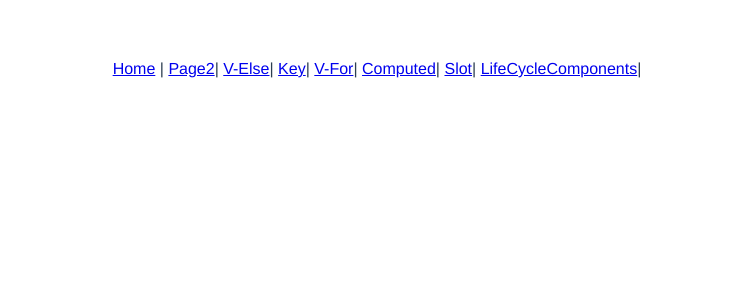
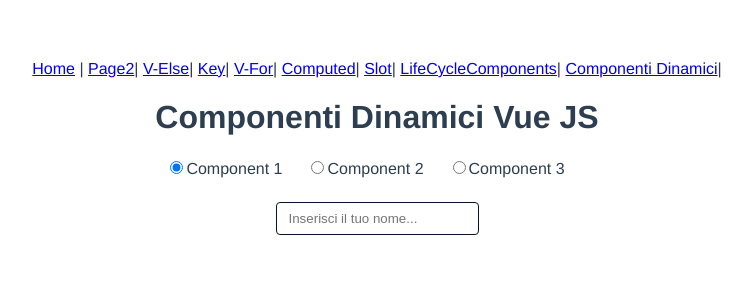
Before and after one commit to AlessandroZara/TeoriaVueJs, a Vue app: page /componenti-dinamici in a window 1280 px wide. Shown: the top 300 px of the page, without its empty margins (263-1015 px from the left). Built offline with nearby package versions, Linux system fonts and the light colour scheme.

Commit message:
upload new code and explanations as a comment

```diff
--- a/src/App.vue
+++ b/src/App.vue
@@ -8,6 +8,7 @@
        <router-link to="/computed">Computed</router-link>|
        <router-link to="/slot">Slot</router-link>|
        <router-link to="/lifecycle-components">LifeCycleComponents</router-link>|
+       <router-link to="/componenti-dinamici">Componenti Dinamici</router-link>|
       <router-view />
   </div>
 
--- /dev/null
+++ b/src/components/Component2.vue
@@ -0,0 +1,25 @@
+<template>
+  <div>
+    <p>Component 2</p>
+  </div>
+</template>
+<script>
+export default {
+  mounted() {
+    console.log("About has been mounted");
+  },
+  activated() {
+      // Il metodo viene invocato quando il componente viene attivato ed è quindi visibile
+    console.log("About has been activated");
+  },
+  deactivated() {
+     // Il metodo è eseguito quando il componente viene disattivato per cedere posto ad un altro componente.
+    console.log("About has been deactivated");
+  },
+};
+
+</script>
+
+<style>
+
+</style>
--- /dev/null
+++ b/src/components/Component3.vue
@@ -0,0 +1,25 @@
+<template>
+  <div>
+    <p>Component 3</p>
+  </div>
+</template>
+
+<script>
+export default {
+  mounted() {
+    console.log("About has been mounted");
+  },
+  activated() {
+      // Il metodo viene invocato quando il componente viene attivato ed è quindi visibile
+    console.log("About has been activated");
+  },
+  deactivated() {
+       // Il metodo è eseguito quando il componente viene disattivato per cedere posto ad un altro componente.
+    console.log("About has been deactivated");
+  },
+};
+</script>
+
+<style>
+
+</style>
--- /dev/null
+++ b/src/components/ComponentProva.vue
@@ -0,0 +1,27 @@
+<template>
+  <div>
+    <input type="text" placeholder="Inserisci il tuo nome...">
+  </div>
+</template>
+
+<script>
+export default {
+ name:'',
+ data() {
+   return {
+
+   }
+  },
+ methods:{
+
+  },
+}
+</script>
+
+<style scoped>
+input[type="text"] {
+  border: 1px solid hsl(213, 87%, 9%);
+  border-radius: 4px;
+  padding: 8px 12px;
+}
+</style>
--- a/src/route/route.js
+++ b/src/route/route.js
@@ -6,7 +6,8 @@ import Key from "../views/Key.vue";
 import VFor from "../views/V-For.vue";
 import Computed from '../views/Computed.vue';
 import Slot from '../views/Slot.vue'
-import LifeCicleComponents from '../views/LifieCylcleComponents.vue'
+import LifeCicleComponents from '../views/LifieCylcleComponents.vue';
+import ComponentiDinamici from '../views/ComponentiDinamici.vue'
 
 
 
@@ -51,6 +52,11 @@ const routes = [
       name: "lifecycle-components",
       component: LifeCicleComponents,
   },
+  {
+    path: "/componenti-dinamici",
+      name: "componenti-dinamici",
+      component: ComponentiDinamici,
+  },
   ];
 
 const router = createRouter({
--- /dev/null
+++ b/src/views/ComponentiDinamici.vue
@@ -0,0 +1,88 @@
+<template>
+  <div class="container">
+      <h1>Componenti Dinamici Vue JS</h1>
+    <div
+      class="selector-wrapper"
+      v-for="selector in selectors"
+      :key="selector.id"
+    >
+      <input
+        type="radio"
+        :id="selector.id"
+        :value="selector.value"
+        v-model="visibleComponent">
+      <label :for="selector.id">{{ selector.label }}</label>
+    </div>
+    <div class="component-wrapper">
+
+     <!-- il tag "keep-alive" serve per MANTENRE LO STATO di un componente che viene sostituito. -->
+       <keep-alive>
+      <component :is="visibleComponent"></component>
+       </keep-alive>
+    </div>
+  </div>
+</template>
+
+<script>
+import Component1 from '../components/ComponentProva.vue';
+import Component2 from '../components/Component2.vue';
+import Component3 from '../components/Component3.vue';
+/*
+ Se osserviamo per un momento il pannello Network degli strumenti per sviluppatori del browser però
+ notiamo che vengono inizialmente scaricate tutte le risorse necessarie, compreso il codice
+ dei componenti Component2 e Component3 inizialmente non visibili (se lasciassimo gli import dei componenti "Component2" e "Component3")
+ Nel caso del nostro esempio sarebbe utile se potessimo rimuovere dal
+ bundle iniziale il codice relativo ai componenti Component2 e Component3.
+ */
+export default {
+  name: 'App',
+  components: {
+    Component1,
+  //Component2,   //(se lasciassimo i nomi dei componenti scritti così vengono scaricati i javascript sempre e comunque )
+  //Component3,   //(se lasciassimo i nomi dei componenti scritti così così vengono scaricati i javascript sempre e comunque)
+
+  /*In nostro soccorso Vue offre la possibilità di suddividere il file javascript di un'applicazione in più parti e scaricare
+  inizialmente solo la porzione di codice necessaria.
+  Vue CLI semplifica tale procedura e con l'aiuto di Webpack basterà usare la funzione import()
+  in fase di registrazione dei componenti.
+  */
+    Component2,
+    Component3
+  },
+  /* Se ora visualizziamo nuovamente l'applicazione nel browser, notiamo che in questo caso vengono
+  scaricati due nuovi file con estensione .js solo nel momento in cui i componenti Component2 e Component3
+  vengono inseriti nel DOM per la prima volta.*/
+  data() {
+    return {
+      selectors:[
+        {id: 'component-1', label: 'Component 1', value: 'Component1'},
+        {id: 'component-2', label: 'Component 2', value: 'Component2'},
+        {id: 'component-3', label: 'Component 3', value: 'Component3'}
+      ],
+      visibleComponent: 'Component1'
+    }
+  },
+   mounted() {
+      console.log('Contact has been mounted')
+    },
+  /* Abbiamo creato in questa pagina tre elementi di input di tipo "radio" attraverso la direttiva "v-for".
+  Su ciascuno di questi applichiamo la direttiva "v-model" che li associa alla stessa proprietà "visibleComponent".
+  In questo modo, ogni volta che viene selezionato un diverso elemento di tipo "radio",
+  viene prelevato il valore dell'attributo value che viene poi assegnato alla stessa proprietà ":visibleComponent".
+  Questa può quindi assumere valore 'Component1', 'Component2' o 'Component3'.
+  Non appena "visibleComponent" cambia, viene passato un nuovo valore all'attributo ":is" applicato sull'elemento <component>
+  e di conseguenza nel DOM vengono inseriti gli elementi presenti nel template del componente corrente.
+  Per semplicità possiamo visualizzare l'esempio appena creato usando la funzione di Instant Prototyping di Vue CLI.*/
+}
+</script>
+
+<style scoped>
+.selector-wrapper {
+  display: inline-block;
+  margin-right: 24px;
+}
+
+.component-wrapper {
+  margin-top: 24px
+}
+</style>
```
